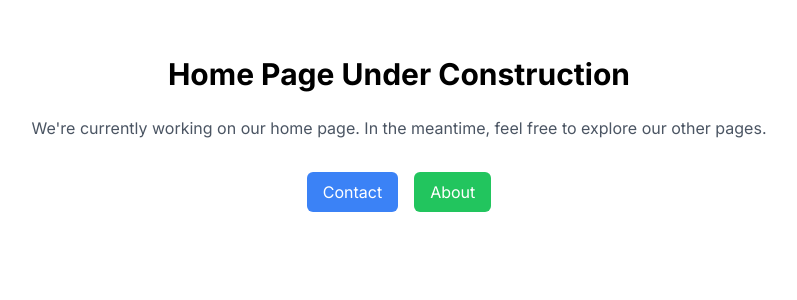
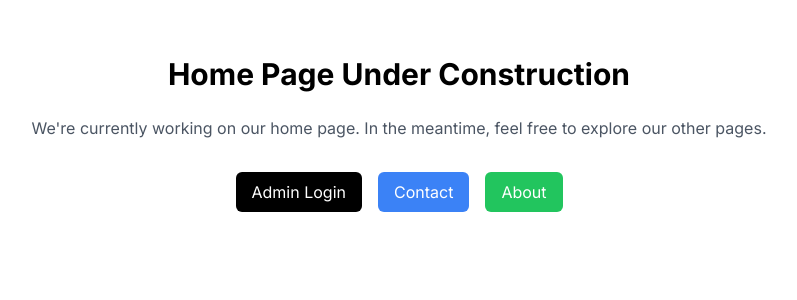
Before and after one commit to FahadIshaq/Mayfair-Agent-Backend, a Next.js app: page / in a window 1280 px wide. Shown: the top 300 px of the page, without its empty margins (241-1038 px from the left). Built offline with nearby package versions, Linux system fonts and the light colour scheme.

Commit message:
Added Login button

```diff
--- a/app/page.tsx
+++ b/app/page.tsx
@@ -10,6 +10,12 @@ const Home = () => {
         explore our other pages.
       </p>
       <div className="flex justify-center space-x-4">
+        <Link
+          href="/adminLogin"
+          className="bg-black hover:bg-gray-600 text-white py-2 px-4 rounded-md"
+        >
+          Admin Login
+        </Link>
         <Link
           href="/Contact"
           className="bg-blue-500 hover:bg-blue-600 text-white py-2 px-4 rounded-md"
```
